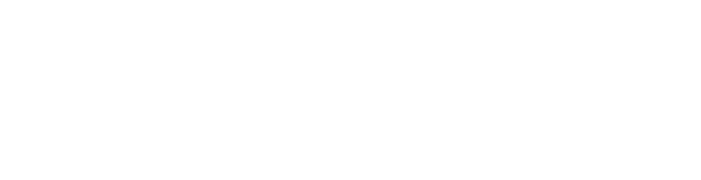
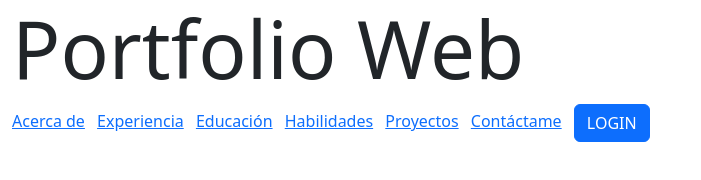
Before and after one commit to Okeff/portfolio-FrontEnd, a plain HTML site: page index.html in a window 1280 px wide. Shown: the whole page, without its empty margins (0-701 px from the left). Drawn offline with nearby package versions, Linux system fonts and the light colour scheme.

Commit message:
Add header content

```diff
--- a/index.html
+++ b/index.html
@@ -12,7 +12,20 @@
   </head>
   <body>
     <header>
-      <nav></nav>
+      <nav class="nav">
+        <div class="container-fluid">
+          <h1 class="display-1">Portfolio Web</h1>
+          <ul class="list-inline">
+            <li class="list-inline-item"><a href="#">Acerca de</a></li>
+            <li class="list-inline-item"><a href="#">Experiencia</a></li>
+            <li class="list-inline-item"><a href="#">Educación</a></li>
+            <li class="list-inline-item"><a href="#">Habilidades</a></li>
+            <li class="list-inline-item"><a href="#">Proyectos</a></li>
+            <li class="list-inline-item"><a href="#">Contáctame</a></li>
+            <button type="button" class="btn btn-primary">LOGIN</button>
+          </ul>
+        </div>
+      </nav>
     </header>
 
     <article>
```
